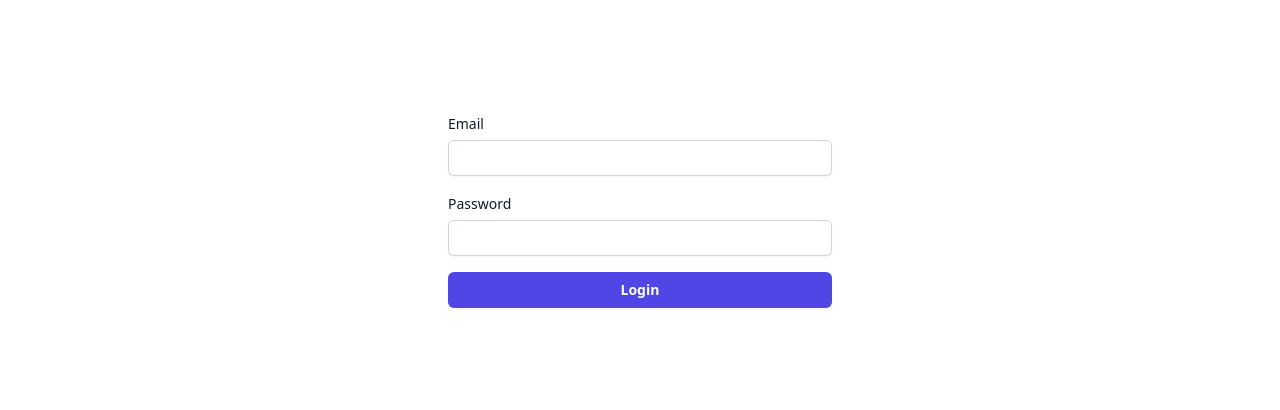
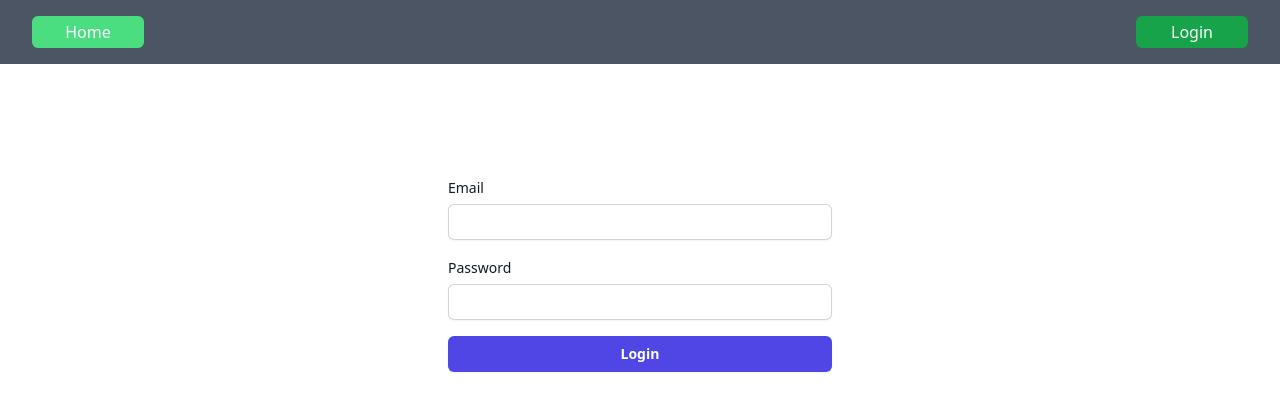
Before and after one commit to zambelz48/nextjs-geodata-management, a Next.js app: page /auth/login in a window 1280 px wide. Shown: the top 410 px of the page. Built offline with nearby package versions, Linux system fonts and the light colour scheme; no server answers.

Commit message:
feat: add navigation

```diff
--- a/src/components/Container.tsx
+++ b/src/components/Container.tsx
@@ -1,4 +1,5 @@
 import React from "react"
+import { Navigation } from "./Navigation"
 
 interface ContainerProps {
   children: React.ReactNode
@@ -9,6 +10,7 @@ export const Container: React.FC<ContainerProps> = ({
 }) => {
   return (
     <main>
+      <Navigation />
       <div className="mx-auto max-w-7xl py-6 sm:px-6 lg:px-8">
         {children}
       </div>
--- /dev/null
+++ b/src/components/Navigation.tsx
@@ -0,0 +1,56 @@
+import { signOut, useSession } from "next-auth/react"
+import React from "react"
+import { useRouter } from "next/router"
+import { Button } from "./Button"
+
+export const Navigation: React.FC = () => {
+  const router = useRouter()
+  const { data } = useSession()
+
+  const userEmail = React.useMemo(() => {
+    if (!data?.user) {
+      return null
+    }
+
+    // @ts-ignore
+    return data.user.sub as string
+  }, [data])
+
+  const login = () => {
+    router.push("/auth/login")
+  }
+
+  const logout = async () => {
+    signOut({ callbackUrl: "/" })
+  }
+
+  return (
+    <nav className="bg-gray-600">
+      <div className="flex flex-row justify-between mx-auto max-w-7xl px-2 sm:px-4 lg:px-8">
+        <div className="relative flex h-16 items-center justify-end space-x-4">
+          <Button className="bg-green-400 text-black" onClick={() => router.replace("/geodata")}>
+            Home
+          </Button>
+        </div>
+        <div className="relative flex h-16 items-center justify-end space-x-4">
+          {userEmail && (
+            <label className="text-white">
+              Welcome,
+              {" "}
+              <strong>{userEmail}</strong>
+            </label>
+          )}
+          {userEmail ? (
+            <Button className="bg-red-600" onClick={logout}>
+              Logout
+            </Button>
+          ) : (
+            <Button className="bg-green-600" onClick={login}>
+              Login
+            </Button>
+          )}
+        </div>
+      </div>
+    </nav>
+  )
+}
--- a/src/pages/_document.tsx
+++ b/src/pages/_document.tsx
@@ -5,7 +5,9 @@ import {
 export default function Document() {
   return (
     <Html lang="en">
-      <Head />
+      <Head>
+        <title>Geodata Management</title>
+      </Head>
       <body>
         <Main />
         <NextScript />
```
